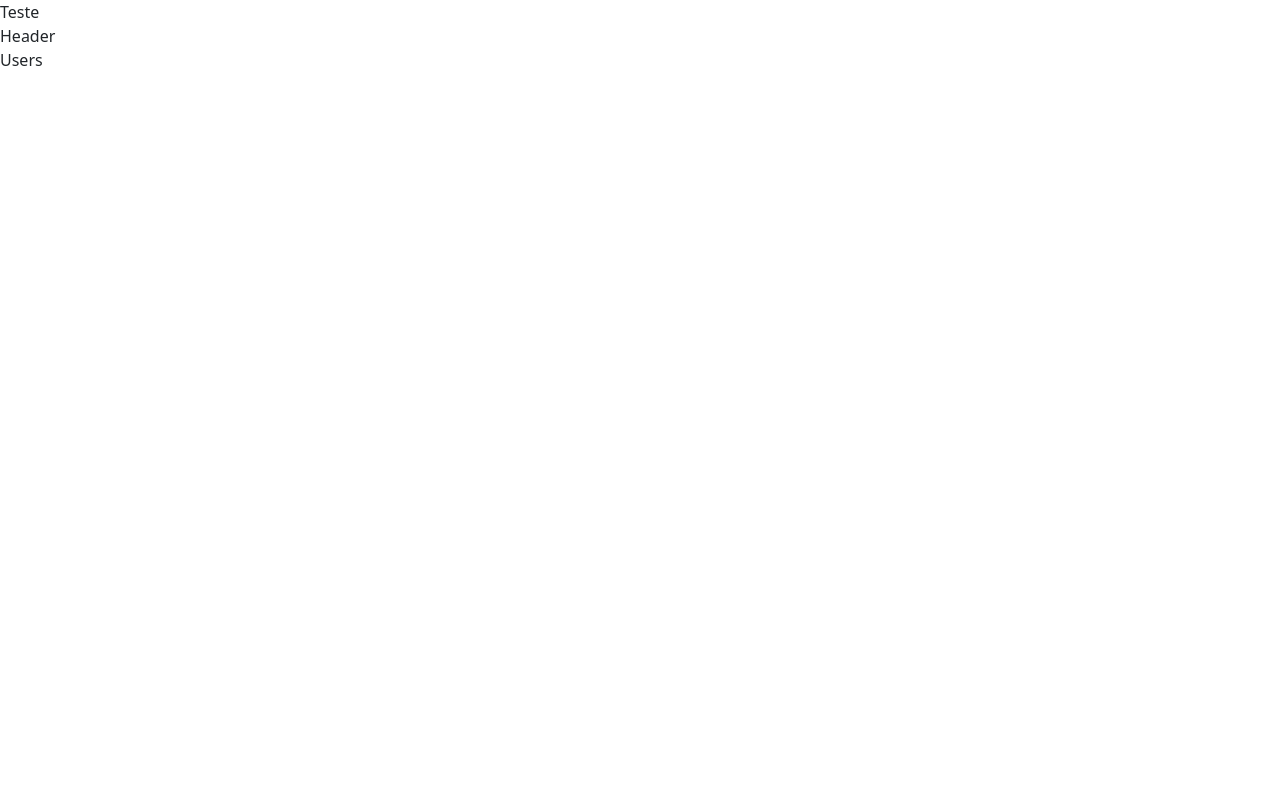
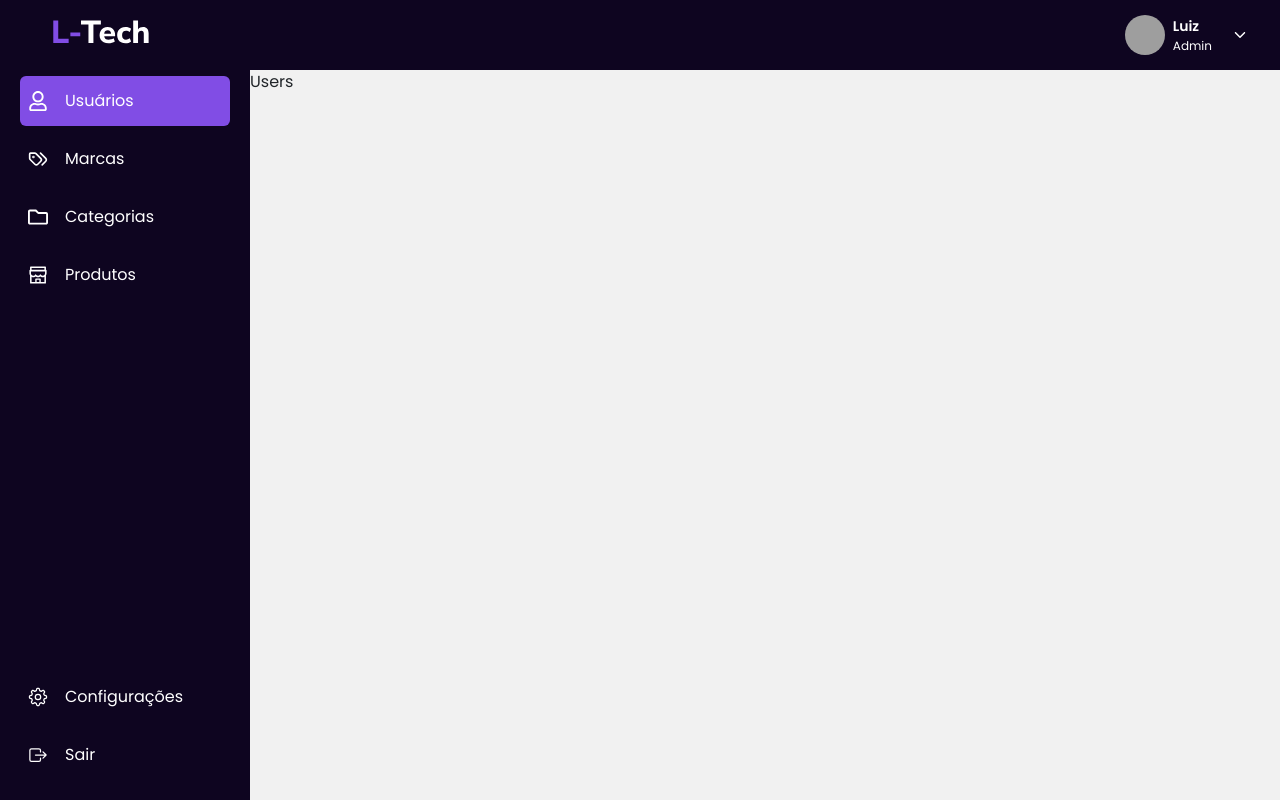
Before and after one commit to luyz-gusta/LTech-Front-Admin, a React (Vite) app: page /admin in a window 1280 px wide. Built offline with nearby package versions, Linux system fonts and the light colour scheme; no server answers; grey boxes are pictures that could not be loaded; a web font is replaced by a local one.

Commit message:
Header e NavBar desktop finalizados

```diff
--- a/src/App.tsx
+++ b/src/App.tsx
@@ -5,6 +5,7 @@ import "bootstrap/dist/css/bootstrap.min.css";
 import "bootstrap/dist/js/bootstrap.bundle.min.js";
 import "swiper/css";
 import "react-toastify/dist/ReactToastify.css";
+import './styles/globals.scss'
 
 
 function App() {
--- /dev/null
+++ b/src/components/Header/index.tsx
@@ -0,0 +1,17 @@
+import { IoIosArrowDown } from "react-icons/io";
+import styles from './styles.module.scss'
+
+export default function Header(){
+    return(
+        <header className={`${styles.header}`}>
+            <div className={`${styles.boxUser}`}>
+                <img src="https://res.cloudinary.com/drwk6ohcn/image/upload/v1732725746/luyz.gusta-2024-11-27.jpg" alt="Imagem de usuário" />
+                <div className={styles.info}>
+                    <p>Luiz</p>
+                    <span>Admin</span>
+                </div>
+                <IoIosArrowDown />
+            </div>
+        </header>
+    )
+}
--- /dev/null
+++ b/src/components/Header/styles.module.scss
@@ -0,0 +1,50 @@
+@use "/src/styles/variables" as *;
+@use "/src/styles/mixins" as *;
+
+.header {
+    @include flexbox($justify: end, $align: center);
+
+    width: 100%;
+    height: 70px;
+    background-color: $secondary-color;
+}
+
+.boxUser {
+    @include flexbox($gap: 8px, $align: center);
+    padding: 12px 32px;
+
+    img {
+        cursor: pointer;
+        width: 40px;
+        height: 40px;
+        border-radius: 50%;
+        object-fit: cover;
+    }
+
+    svg{
+        cursor: pointer;
+        margin-left: 12px;
+        color: $white-default;
+    }
+}
+
+.info {
+    @include flexbox($direction: column);
+    color: $white-default;
+
+    p{
+        font-size: 14px;
+        font-weight: 600;
+    }
+
+    span{
+        font-size: 12px;
+        font-weight: 400;
+    }
+
+    p,
+    span {
+        padding: 0;
+        margin: 0;
+    }
+}
--- /dev/null
+++ b/src/components/NavBar/index.tsx
@@ -0,0 +1,162 @@
+import {
+  Menu,
+  menuClasses,
+  MenuItem,
+  Sidebar,
+  sidebarClasses,
+} from "react-pro-sidebar";
+import { useLocation, useNavigate } from "react-router-dom";
+import { FaRegFolder, FaRegUser } from "react-icons/fa";
+import { LuTags } from "react-icons/lu";
+import { AiOutlineShop } from "react-icons/ai";
+import { GoGear } from "react-icons/go";
+import { IoExitOutline } from "react-icons/io5";
+import { useAuth } from "../../hooks/useAuth";
+import logo from "../../assets/logo-nav.svg";
+import styles from "./styles.module.scss";
+
+export default function NavBar() {
+  const navigate = useNavigate();
+  const location = useLocation();
+  const auth = useAuth()
+
+  const isActive = (path: string) => {
+    console.log(location.pathname == path);
+    return location.pathname === path;
+  };
+
+  return (
+    <Sidebar
+      backgroundColor="#0e0520"
+      style={{ border: "none !important" }}
+      rootStyles={{
+        [`.${sidebarClasses.container}`]: {
+          display: "flex",
+          flexDirection: "column",
+          justifyContent: "space-between",
+          paddingBottom: '12px',
+          border: "none !important",
+          height: "100% !important",
+          minHeight: "100vh",
+        },
+        [`.${sidebarClasses.root}`]: {
+          border: "none !important",
+        },
+      }}
+    >
+      <div className={`${styles.containerMenu}`}>
+        <div className={styles.boxImg}>
+          <img src={logo} onClick={() => navigate("/")} alt="Logo da ltech" />
+        </div>
+        <Menu
+          menuItemStyles={{
+            button: ({ level, active }) => {
+              if (level === 0)
+                return {
+                  backgroundColor: active ? "#814DE5" : undefined,
+                  borderRadius: "6px",
+                };
+            },
+          }}
+          rootStyles={{
+            [`.${menuClasses.menuItemRoot}`]: {
+              color: "#fff !important",
+              margin: "8px 0px",
+              padding: "0px 20px",
+
+              "&:first-child": {
+                marginTop: "32px !important",
+              },
+            },
+            [`.${menuClasses.button}`]: {
+              transition: "all 0.3s",
+              paddingLeft: "0px !important",
+              paddingRight: "0px !important",
+              "& > span": {
+                zIndex: 100,
+              },
+              "&:hover": {
+                backgroundColor: "#814DE5",
+              },
+            },
+          }}
+        >
+          <MenuItem
+            icon={<FaRegUser size={20} />}
+            href="/admin"
+            active={isActive("/admin")}
+          >
+            Usuários
+          </MenuItem>
+          <MenuItem
+            icon={<LuTags size={20} />}
+            active={isActive("/admin/marcas")}
+            href="/admin/marcas"
+          >
+            Marcas
+          </MenuItem>
+          <MenuItem
+            icon={<FaRegFolder size={20} />}
+            href="/admin/categorias"
+            active={isActive("/admin/categorias")}
+          >
+            Categorias
+          </MenuItem>
+          <MenuItem
+            icon={<AiOutlineShop size={22} />}
+            href="/admin/usuarios"
+            active={isActive("/admin/usuarios")}
+          >
+            Produtos
+          </MenuItem>
+        </Menu>
+      </div>
+      <Menu
+        menuItemStyles={{
+          button: ({ level, active }) => {
+            if (level === 0)
+              return {
+                backgroundColor: active ? "#814DE5" : undefined,
+                borderRadius: "6px",
+              };
+          },
+        }}
+        rootStyles={{
+          [`.${menuClasses.menuItemRoot}`]: {
+            color: "#fff !important",
+            margin: "8px 0px",
+            padding: "0px 20px",
+
+            "&:first-child": {
+              marginTop: "32px !important",
+            },
+          },
+          [`.${menuClasses.button}`]: {
+            transition: "all 0.3s",
+            paddingLeft: "0px !important",
+            paddingRight: "0px !important",
+            "& > span": {
+              zIndex: 100,
+            },
+            "&:hover": {
+              backgroundColor: "#814DE5",
+            },
+          },
+        }}
+      >
+        <MenuItem
+          icon={<GoGear size={20} />}
+          href="/admin/conta"
+        >
+          Configurações
+        </MenuItem>
+        <MenuItem
+          icon={<IoExitOutline size={20} />}
+          onClick={auth.logout}
+        >
+          Sair
+        </MenuItem>
+      </Menu>
+    </Sidebar>
+  );
+}
--- /dev/null
+++ b/src/components/NavBar/styles.module.scss
@@ -0,0 +1,24 @@
+@use "/src/styles/variables" as *;
+@use "/src/styles/mixins" as *;
+
+.boxImg {
+    @include flexbox($justify: center);
+    width: 100%;
+    padding: 20px 48px 0px 0px;
+}
+
+.menuClasses__btn {
+    transition: "all 0.3s";
+    padding-left: "0px !important";
+    padding-right: "0px !important";
+    & > span {
+        z-index: 100;
+    }
+    &:hover {
+        background-color: $danger;
+    }
+}
+
+.activeItem {
+    background-color: $tertiary-color !important;
+}
--- a/src/components/layout/RootLayout.tsx
+++ b/src/components/layout/RootLayout.tsx
@@ -1,11 +1,13 @@
 import { Outlet } from "react-router-dom";
+import NavBar from "../NavBar";
+import Header from "../Header";
 
 export default function RootLayout() {
     return (
-        <section>
-            <nav>Teste</nav>
+        <section className="containerAdmin">
+            <NavBar />
             <main>
-                <header>Header</header>
+                <Header />
                 <Outlet />
             </main>
         </section>
--- a/src/hooks/useAuth.ts
+++ b/src/hooks/useAuth.ts
@@ -11,7 +11,7 @@ export const useAuth = () => {
   const { setUser, setIsActiveLoading, isActiveLoading } = useContexts();
 
   const login = async (
-    email: string,
+    usuario: string,
     password: string,
     isSalved: boolean,
     route: string
@@ -19,7 +19,7 @@ export const useAuth = () => {
     setIsActiveLoading(true);
     try {
       const response = await baseApi.post<ResponseAPI<User>>("/login", {
-        email,
+        usuario,
         senha: password,
       });
 
--- a/src/pages/Login/index.tsx
+++ b/src/pages/Login/index.tsx
@@ -5,17 +5,17 @@ import { PiEyeBold, PiEyeClosedBold } from "react-icons/pi";
 import { useAuth } from "../../hooks/useAuth";
 
 export default function Login() {
-  const [email, setEmail] = useState<string>("");
+  const [user, setUser] = useState<string>("");
   const [password, setPassword] = useState<string>("");
   const [checked, setChecked] = useState<boolean>(false);
   const [visible, setVisible] = useState(false);
-  const auth = useAuth()
+  const auth = useAuth();
 
   const handleSubmit = (e: FormEvent) => {
     e.preventDefault();
 
-    auth.login(email, password, checked ,'/admin')
-  }
+    auth.login(user, password, checked, "/admin");
+  };
 
   return (
     <section className={`${styles.container}`}>
@@ -30,17 +30,17 @@ export default function Login() {
             <h1>Bem vindo de volta ao L-Tech System</h1>
             <div className={`${styles.formGroup} ${styles.field}`}>
               <input
-                type="email"
+                type="text"
                 className={`${styles.formField}`}
-                placeholder="Email"
+                placeholder="Usuário"
                 required
-                name="email"
+                name="user"
                 autoComplete="off"
-                value={email}
-                onChange={(e) => setEmail(e.target.value)}
+                value={user}
+                onChange={(e) => setUser(e.target.value)}
               />
-              <label htmlFor="email" className={styles.formLabel}>
-                Email
+              <label htmlFor="user" className={styles.formLabel}>
+                Usuário
               </label>
             </div>
             <div className={`${styles.formGroup} ${styles.inputPassword}`}>
@@ -81,7 +81,9 @@ export default function Login() {
                 </div>
                 <label htmlFor="rememberPassword">Lembrar de mim</label>
               </div>
-              <button type="submit" className={`${styles.btnSend}`}>Entrar</button>
+              <button type="submit" className={`${styles.btnSend}`}>
+                Entrar
+              </button>
             </div>
           </form>
         </div>
--- a/src/routes/router.tsx
+++ b/src/routes/router.tsx
@@ -1,5 +1,5 @@
 import { createBrowserRouter } from "react-router-dom";
-import RootLayout from "../components/layout/RootLayout";
+import RootLayout from "../components/Layout/RootLayout";
 import Users from "../pages/Users";
 import Login from "../pages/Login";
 
--- a/src/styles/_variables.scss
+++ b/src/styles/_variables.scss
@@ -7,6 +7,7 @@ $colors: (
 
 $primary-color: #541cc1;
 $secondary-color: #0e0520;
+$tertiary-color: #814DE5;
 $white-default: #fff;
 $black-default: #000;
 $bg-light: #D7D7FF;
--- a/src/styles/globals.scss
+++ b/src/styles/globals.scss
@@ -26,36 +26,18 @@ body {
   background-color: #F1F1F1 !important;
 }
 
-button {
-  background: unset !important;
-  border: none !important;
-  cursor: pointer !important;
+.containerAdmin{
+  @include flexbox();
+
+  width: 100%;
+  min-height: 100vh;
+
+  main{
+    min-height: 100vh;
+    width: 100%;
+  }
 }
 
-
-.css-dip3t8 {
-  padding-top: 10px;
-  color: white;
-  /* background-color: #1e1e1e !important; */
-  background-color: $secondary-color !important;
+.ps-sidebar-root{
+  border: none !important;
 }
-
-.css-18unl23 {
-  background-color: transparent !important;
-}
-
-.css-1wvake5 {
-  border-color: $secondary-color !important;
-}
-
-.css-1tqrhto>.ps-menu-button:hover {
-  background-color: $primary-color !important;
-}
-
-.css-16jesut>.ps-menu-button:hover {
-  background-color: $primary-color !important;
-}
-
-.css-1t8x7v1>.ps-menu-button:hover {
-  background-color: $primary-color !important;
-}
```
